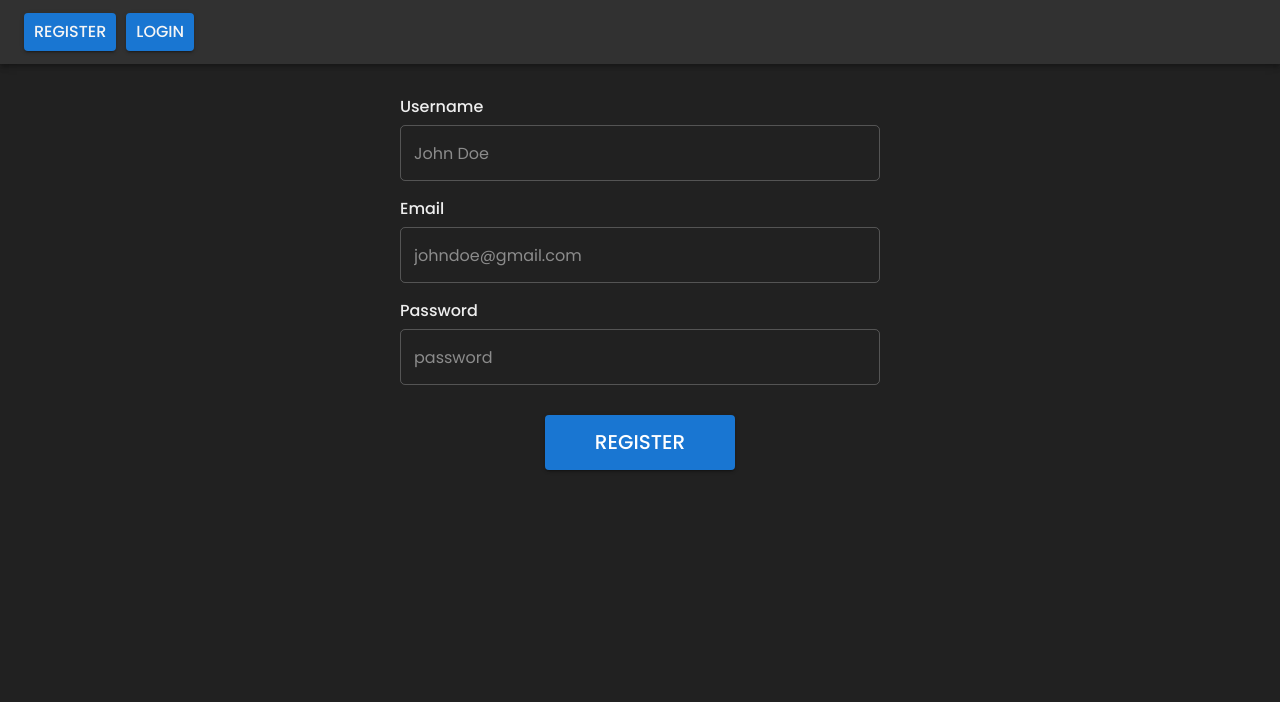
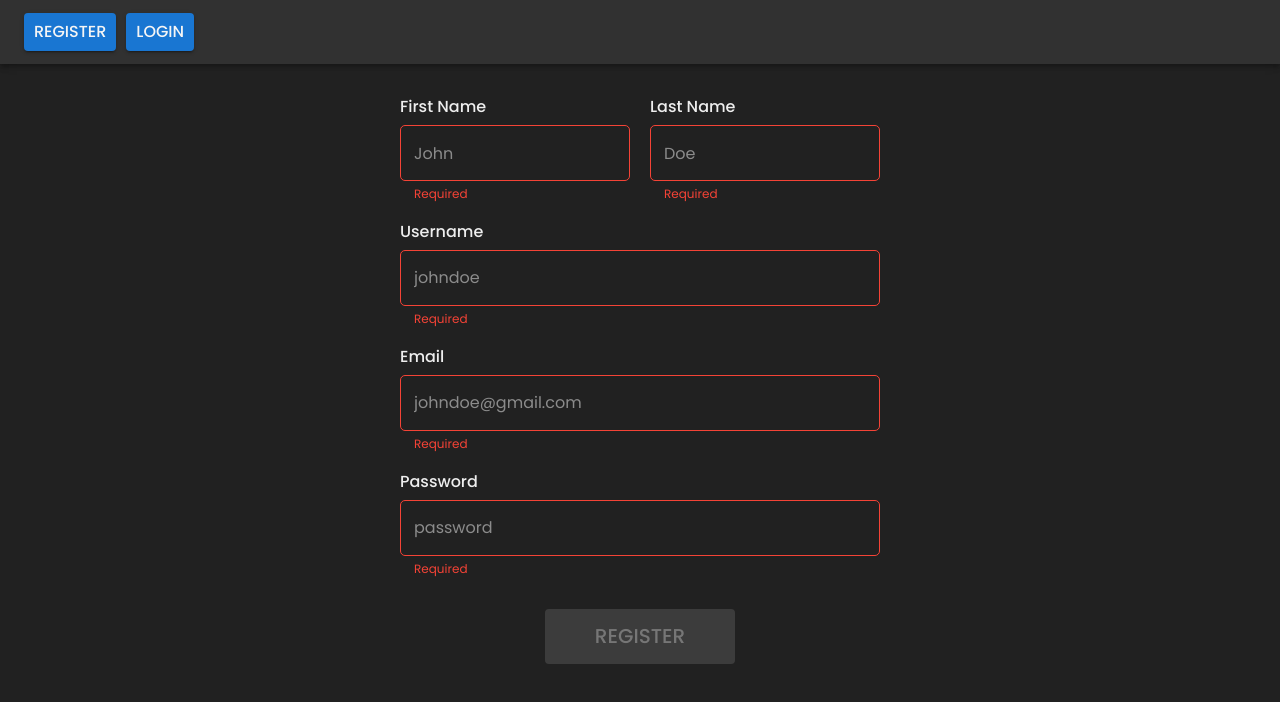
Before and after one commit to Devorein/yuplod, a React (Create React App) app in the folder frontend/: page /register in a window 1280 px wide. Shown: the top 702 px of the page. Built offline with nearby package versions, Linux system fonts and the light colour scheme.

Commit message:
F: Added validation schema for user input

```diff
--- a/frontend/package.json
+++ b/frontend/package.json
@@ -14,7 +14,8 @@
     "react-query": "^3.18.1",
     "react-router-dom": "^5.2.0",
     "react-scripts": "4.0.3",
-    "web-vitals": "^1.1.2"
+    "web-vitals": "^1.1.2",
+    "yup": "^0.32.9"
   },
   "scripts": {
     "start": "react-scripts start",
--- a/frontend/public/index.html
+++ b/frontend/public/index.html
@@ -6,7 +6,7 @@
   <link rel="icon" href="%PUBLIC_URL%/favicon.ico" />
   <meta name="viewport" content="width=device-width, initial-scale=1" />
   <meta name="theme-color" content="#000000" />
-  <meta name="description" content="Web site created using create-react-app" />
+  <meta name="description" content="Yuplod: Upload your memories with a sweet little caption" />
   <link rel="apple-touch-icon" href="%PUBLIC_URL%/logo192.png" />
   <!--
       manifest.json provides metadata used when your web app is installed on a
@@ -25,7 +25,7 @@
       work correctly both with client-side routing and a non-root public URL.
       Learn how to configure a non-root public URL by running `npm run build`.
     -->
-  <title>React App</title>
+  <title>Yuplod</title>
 </head>
 
 <body>
--- a/frontend/src/api/mutations/useRegister.tsx
+++ b/frontend/src/api/mutations/useRegister.tsx
@@ -10,7 +10,7 @@ interface UseRegisterMutationProps {
 
 export default function useRegisterMutation(props?: UseRegisterMutationProps) {
   const mutation = useMutation((registerData) => {
-    return axios.post(`http://localhost:4000/api/v1/auth/register`, registerData);
+    return axios.post(`http://localhost:4000/api/v1/auth/register`, { data: registerData });
   }, {
     onError: props?.onError,
     onSuccess: props?.onSuccess,
--- a/frontend/src/pages/Register/index.tsx
+++ b/frontend/src/pages/Register/index.tsx
@@ -1,24 +1,47 @@
 import { Button } from "@material-ui/core";
 import { Form, Formik } from "formik";
 import React from 'react';
+import * as Yup from 'yup';
 import useRegisterMutation from "../../api/mutations/useRegister";
 import { InputField } from '../../components';
 import { IUserCreate } from "../../types";
+import { validatePassword } from "../../utils";
 import "./style.scss";
+
+const registerSchema = Yup.object().shape({
+  first_name: Yup.string()
+    .min(2, 'Too Short!')
+    .max(25, 'Too Long!')
+    .required('Required'),
+  last_name: Yup.string()
+    .min(2, 'Too Short!')
+    .max(25, 'Too Long!')
+    .required('Required'),
+  username: Yup.string()
+    .min(2, 'Too Short!')
+    .max(25, 'Too Long!')
+    .required('Required'),
+  password: Yup.string().max(50, 'Too Long!').required('Required').test('Password validation', 'Invalid password', (password) => validatePassword(password ?? '')),
+  email: Yup.string().email('Invalid email').required('Required'),
+});
 
 export default function Register() {
   const mutation = useRegisterMutation();
   return (
-    <Formik initialValues={{ username: '', password: '', email: '' } as IUserCreate} onSubmit={async (values, { setErrors }) => {
+    <Formik validationSchema={registerSchema} validateOnMount initialValues={{ username: '', password: '', email: '', first_name: '', last_name: '' } as IUserCreate} onSubmit={async (values, { setErrors }) => {
       const response = mutation.mutate(values);
       console.log(response)
     }}>
-      {({ isSubmitting }) =>
+      {({ isSubmitting, isValid }) =>
         <Form className="Register flex fd-c">
-          <InputField name="username" placeholder="John Doe" label="Username" />
+          <div className="flex">
+            <InputField className="flex-1" name="first_name" placeholder="John" label="First Name" />
+            <InputField className="flex-1" name="last_name" placeholder="Doe" label="Last Name" />
+          </div>
+          <InputField name="username" placeholder="johndoe" label="Username" />
           <InputField name="email" placeholder="johndoe@gmail.com" label="Email" />
           <InputField name="password" placeholder="password" label="Password" type="password" />
-          <Button disabled={isSubmitting} type="submit" variant="contained" color="primary" className={`Register-button fs-20 fw-700 mt-10`}>Register</Button>
+          <Button disabled={isSubmitting || !isValid} type="submit" variant="contained" color="primary" className={`Register-button fs-20 fw-700 mt-10`}>Register</Button>
         </Form>
       }
     </Formik>
--- a/frontend/src/utils/index.ts
+++ b/frontend/src/utils/index.ts
@@ -1,3 +1,4 @@
 export * from './createClient';
 export * from './generateDynamicStyleClasses';
 export * from './generateTheme';
+export * from './validate';
--- /dev/null
+++ b/frontend/src/utils/validate.ts
@@ -0,0 +1,4 @@
+export function validatePassword(password: string) {
+  const passwordValidationRegex = /(?=.*\d)(?=.*[a-z])(?=.*[A-Z]).{8,}/;
+  return passwordValidationRegex.test(password);
+}
```
Also changed, not shown: 1 other file (tests, documents, lock files or other folders).
